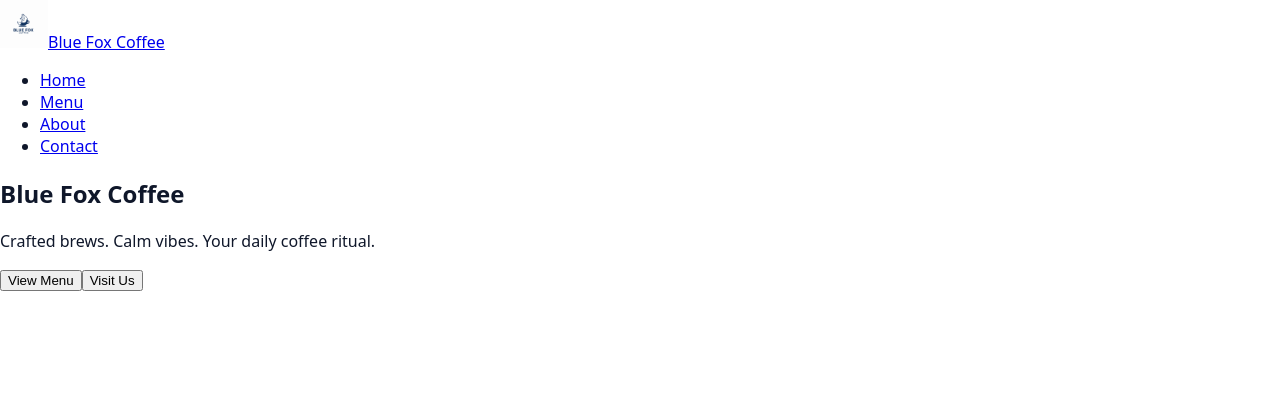
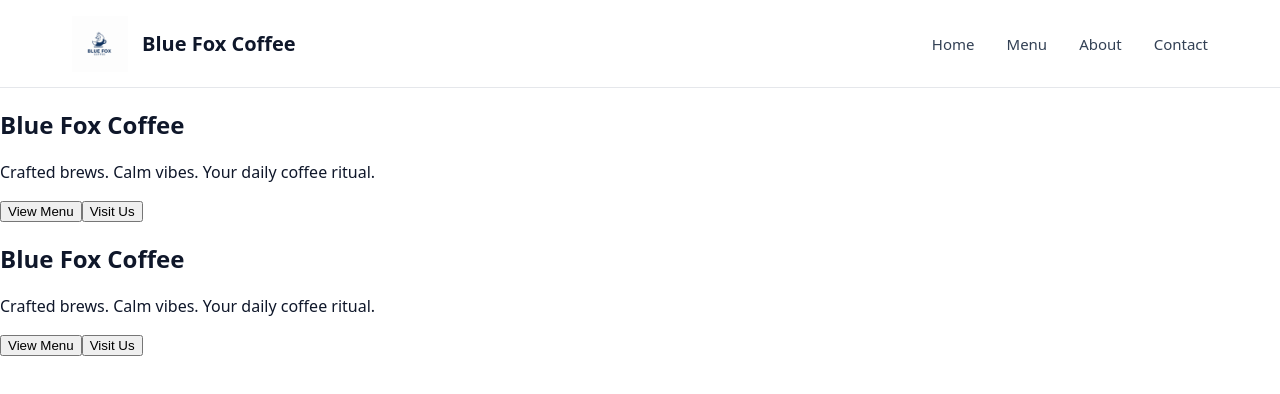
Before and after one commit to janakiramgermany-png/bluefoxcoffee, a Next.js app: page / in a window 1280 px wide. Shown: the top 394 px of the page. Built offline with nearby package versions, Linux system fonts and the light colour scheme.

Commit message:
fix: force navbar height, visible logo, proper layout offset

```diff
--- a/src/app/layout.tsx
+++ b/src/app/layout.tsx
@@ -11,6 +11,9 @@ export default function RootLayout({
         {/* Offset for fixed navbar */}
         <div className="pt-20">{children}</div>
       </body>
+      <body style={{ paddingTop: "88px" }}>
+  {children}
+</body>
     </html>
   );
 }
--- a/src/sections/Navbar.tsx
+++ b/src/sections/Navbar.tsx
@@ -4,67 +4,89 @@ import Link from "next/link";
 export default function Navbar() {
   return (
     <header
-      className="
-        fixed
-        top-0
-        left-0
-        w-full
-        z-50
-        bg-white
-        border-b
-        border-slate-200
-      "
+      style={{
+        position: "fixed",
+        top: 0,
+        left: 0,
+        width: "100%",
+        height: "88px",
+        backgroundColor: "#ffffff",
+        borderBottom: "1px solid #e5e7eb",
+        zIndex: 1000,
+      }}
     >
-      <nav
-        className="
-          max-w-7xl
-          mx-auto
-          flex
-          items-center
-          justify-between
-          px-6
-          h-20
-        "
+      <div
+        style={{
+          maxWidth: "1200px",
+          margin: "0 auto",
+          height: "100%",
+          display: "flex",
+          alignItems: "center",
+          justifyContent: "space-between",
+          padding: "0 32px",
+        }}
       >
-        {/* Logo + Brand */}
-        <Link href="/" className="flex items-center gap-3">
+        {/* LOGO */}
+        <Link
+          href="/"
+          style={{
+            display: "flex",
+            alignItems: "center",
+            gap: "14px",
+            textDecoration: "none",
+          }}
+        >
           <Image
             src="/logo/blue-fox-coffee.png"
             alt="Blue Fox Coffee"
-            width={48}
-            height={48}
+            width={56}
+            height={56}
             priority
-            className="object-contain"
+            style={{
+              display: "block",
+              opacity: 1,
+            }}
           />
-          <span className="text-lg font-semibold text-slate-900">
+          <span
+            style={{
+              fontSize: "20px",
+              fontWeight: 600,
+              color: "#0f172a",
+            }}
+          >
             Blue Fox Coffee
           </span>
         </Link>
 
-        {/* Navigation Links */}
-        <ul className="flex items-center gap-8 text-sm font-medium text-slate-700">
-          <li>
-            <Link href="/" className="hover:text-blue-700 transition">
-              Home
-            </Link>
-          </li>
-          <li>
-            <Link href="/menu" className="hover:text-blue-700 transition">
-              Menu
-            </Link>
-          </li>
-          <li>
-            <Link href="/about" className="hover:text-blue-700 transition">
-              About
-            </Link>
-          </li>
-          <li>
-            <Link href="/contact" className="hover:text-blue-700 transition">
-              Contact
-            </Link>
-          </li>
-        </ul>
-      </nav>
+        {/* NAV LINKS */}
+        <nav>
+          <ul
+            style={{
+              display: "flex",
+              gap: "32px",
+              listStyle: "none",
+              margin: 0,
+              padding: 0,
+              fontSize: "15px",
+              fontWeight: 500,
+            }}
+          >
+            {["Home", "Menu", "About", "Contact"].map((item) => (
+              <li key={item}>
+                <Link
+                  href={`/${item === "Home" ? "" : item.toLowerCase()}`}
+                  style={{
+                    color: "#334155",
+                    textDecoration: "none",
+                  }}
+                >
+                  {item}
+                </Link>
+              </li>
+            ))}
+          </ul>
+        </nav>
+      </div>
     </header>
   );
 }
```
